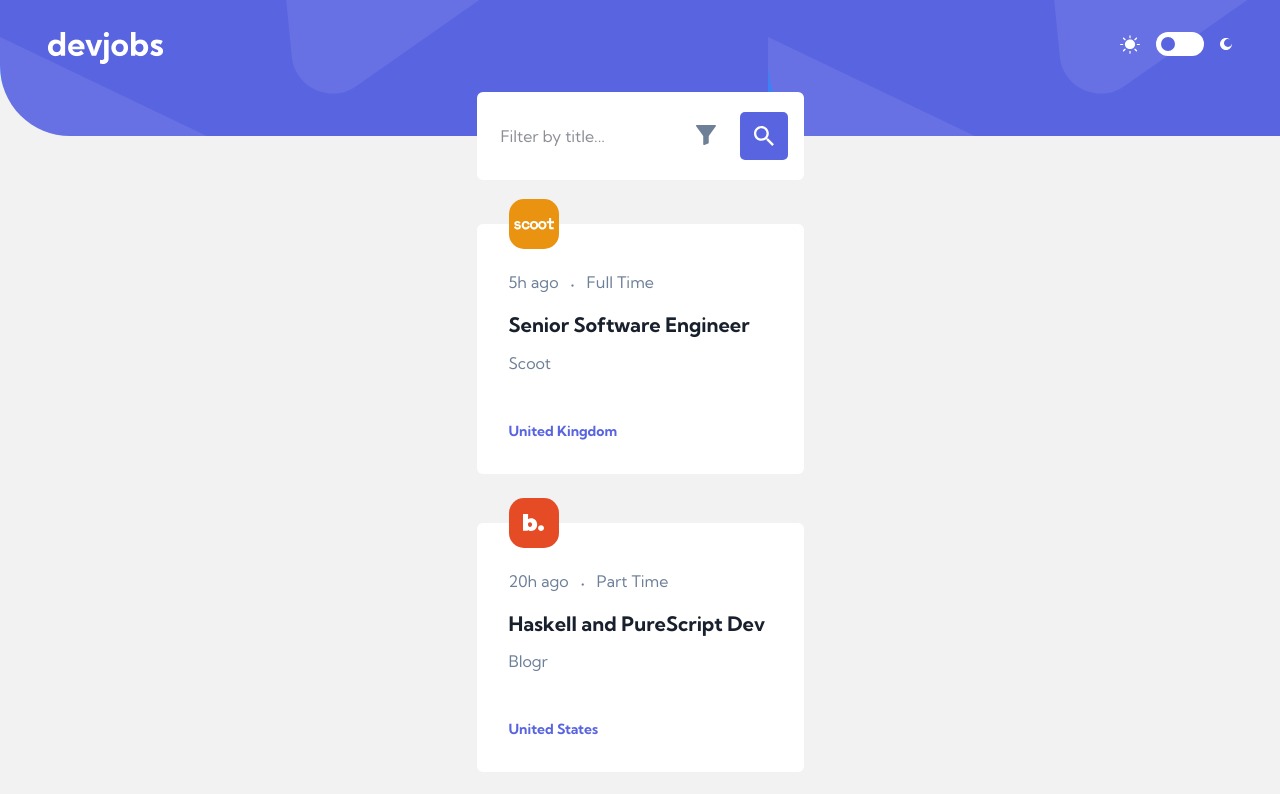
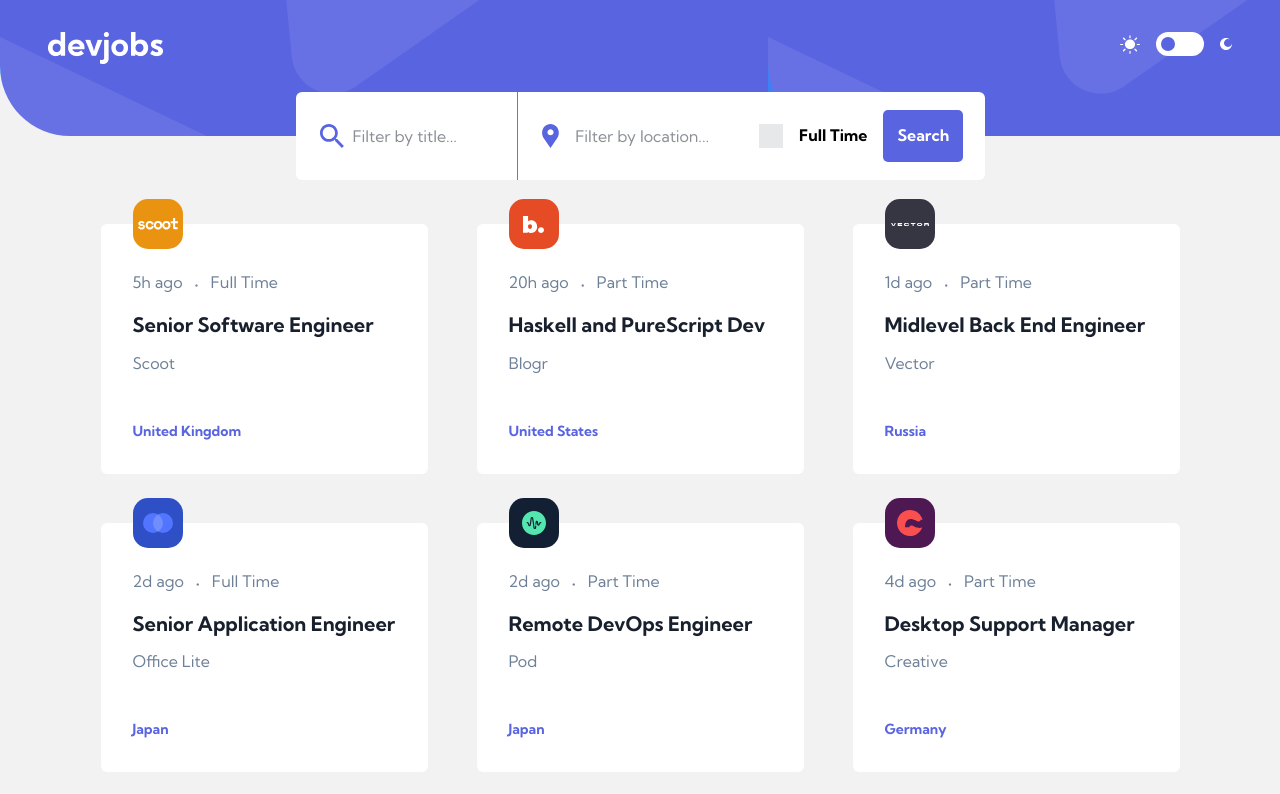
Before and after one commit to lukannozadze/devjobs-web-app, a React (Vite) app: page / in a window 1280 px wide. Shown: the top 794 px of the page. Built offline with nearby package versions, Linux system fonts and the light colour scheme.

Commit message:
finished: filter section responsive styling

```diff
--- a/src/App.tsx
+++ b/src/App.tsx
@@ -42,6 +42,7 @@ function App() {
         <LandingPage
           setIsFilterClicked={setIsFilterClicked}
           modalState={modalState}
+          setModalState={setModalState}
           setActive={setActive}
           isDark={isDark}
         />
--- a/src/Components/Landing/Filter.tsx
+++ b/src/Components/Landing/Filter.tsx
@@ -1,19 +1,30 @@
+import BlueSearchIcon from "../../UI/BlueSearchIcon";
 import FilterIcon from "../../UI/FilterIcon";
+import LocationIcon from "../../UI/LocationIcon";
 import SearchIcon from "../../UI/SearchIcon";
 import { useState, useEffect } from "react";
-
-interface Inputs {
-  filter: string;
-}
+import { useMediaQuery } from "react-responsive";
+import CorrectIcon from "../../UI/CorrectIcon";
 const Filter = (props: {
   setIsFilterClicked: (isFilterClicked: boolean) => void;
   setFilterByTitleValue: (filterByTitleValue: string) => void;
   setIsClicked: (isClicked: boolean) => void;
   setIsEmpty: (isEmpty: boolean) => void;
+  modalState: {
+    locationValue: string;
+    isChecked: boolean;
+    isSubmitted: boolean;
+  };
   isDark: boolean;
+  setModalState: (modalState: {
+    locationValue: string;
+    isChecked: boolean;
+    isSubmitted: boolean;
+  }) => void;
 }) => {
   const [TitleVal, setTitleVal] = useState<string>("");
 
+  const isTabletOrMobile = useMediaQuery({ query: "(min-width: 768px)" });
   useEffect(() => {
     if (TitleVal !== "") {
       props.setFilterByTitleValue(TitleVal);
@@ -21,13 +32,18 @@ const Filter = (props: {
   }, [TitleVal]);
   return (
     <form id="filter-form" className="flex justify-center -translate-y-[50%]">
-      <div className="w-[327px] relative">
+      <div className="w-[327px] relative md:w-[689px] md:flex ">
+        {isTabletOrMobile && (
+          <div className="absolute top-[32px] left-6">
+            <BlueSearchIcon />
+          </div>
+        )}
         <input
-          className={`py-[32px] w-[100%] pl-6 rounded-md outline-none placeholder:text-base placeholder:leading-[19.84px] placeholder:font-kumbh  ${
+          className={`py-[32px] w-[100%] pl-6 md:pl-[57px] rounded-md outline-none placeholder:text-base placeholder:leading-[19.84px] placeholder:font-kumbh  ${
             props.isDark
-              ? "bg-[#19202D] placeholder:text-[white] placeholder:text-opacity-50 text-white"
+              ? "bg-[#19202D] placeholder:text-white placeholder:text-opacity-50 text-white "
               : "placeholder:text-[#19202D] placeholder:opacity-50"
-          } duration-500`}
+          } duration-500 md:w-[32.2%] md:rounded-br-none md:rounded-tr-none`}
           type="text"
           placeholder="Filter by title..."
           onChange={(e) => {
@@ -39,14 +55,84 @@ const Filter = (props: {
             setTitleVal(e.target.value);
           }}
         />
+        {isTabletOrMobile && <div className="bg-[#6E8098] w-[1px]"></div>}
+        {isTabletOrMobile && (
+          <div className="w-[67.7%] flex">
+            <div className="w-[91%] flex relative">
+              <div className="absolute top-[32px] left-6">
+                <LocationIcon />
+              </div>
+              <input
+                id="filter-modal-input"
+                type="text"
+                placeholder="Filter by location..."
+                className={`w-[100%] py-[32px] pl-[57px] outline-none placeholder:text-base placeholder:leading-[19.84px]  placeholder:opacity-50  ${
+                  props.isDark
+                    ? "bg-[#19202D] placeholder:text-white placeholder:text-opacity-50 text-white duration-500"
+                    : "bg-white placeholder:text-[#19202D] duration-500"
+                }`}
+              />
+            </div>
+            <div className="bg-[#6E8098] w-[1px]"></div>
+            <div
+              onClick={() =>
+                props.setModalState({
+                  ...props.modalState,
+                  isChecked: !props.modalState.isChecked,
+                })
+              }
+              id="filter-modal-checkbox-container"
+              className={`flex items-center self-start pl-6 gap-4 py-[18px] w-full rounded-tr-md rounded-br-md  ${
+                props.isDark ? "bg-[#19202D] " : "bg-white"
+              } duration-500`}
+            >
+              <div
+                id="filter-modal-checkbox"
+                className={`w-6 h-6 ${
+                  !props.modalState.isChecked
+                    ? "bg-[#19202D] opacity-10 "
+                    : "bg-[#5964E0]  "
+                } flex justify-center items-center ${
+                  props.isDark && !props.modalState.isChecked
+                    ? "bg-white bg-opacity-10 "
+                    : ""
+                }`}
+              >
+                {props.modalState.isChecked && (
+                  <CorrectIcon setModalState={props.setModalState} />
+                )}
+              </div>
+              <span
+                id="filter-modal-contract"
+                className={`${
+                  props.isDark ? "text-white" : ""
+                } text-base leading-[19.84px] font-bold`}
+              >
+                Full Time
+              </span>
+              <button
+                onClick={() => {
+                  props.setModalState({
+                    ...props.modalState,
+                    isSubmitted: true,
+                  });
+                }}
+                className="w-[80px] bg-[#5964E0] py-4 text-base leading-[19.84px] text-white font-bold rounded-[5px]  "
+                id="filter-modal-btn"
+              >
+                Search
+              </button>
+            </div>
+          </div>
+        )}
 
         <FilterIcon
           setIsFilterClicked={props.setIsFilterClicked}
-          class="absolute top-[33px] right-[88px] z-0"
+          class="absolute top-[33px] right-[88px] z-0 md:hidden"
           isDark={props.isDark}
         />
         <SearchIcon
-          class="absolute top-5 right-4"
+          class="absolute top-5 right-4 md:hidden"
           setIsClicked={props.setIsClicked}
           inputVal={TitleVal}
         />
--- a/src/Pages/LandingPage.tsx
+++ b/src/Pages/LandingPage.tsx
@@ -11,6 +11,11 @@ const LandingPage = (props: {
     isChecked: boolean;
     isSubmitted: boolean;
   };
+  setModalState: (modalState: {
+    locationValue: string;
+    isChecked: boolean;
+    isSubmitted: boolean;
+  }) => void;
 }) => {
   const [filterByTitleValue, setFilterByTitleValue] = useState<string>("");
   const [isClicked, setIsClicked] = useState<boolean>(false);
@@ -78,9 +83,11 @@ const LandingPage = (props: {
         setFilterByTitleValue={setFilterByTitleValue}
         setIsClicked={setIsClicked}
         setIsEmpty={setIsEmpty}
+        setModalState={props.setModalState}
+        modalState={props.modalState}
         isDark={props.isDark}
       />
-      <div className="flex flex-col items-center gap-[49px]">
+      <div className="flex flex-col items-center gap-[49px] md:flex-row md:flex-wrap md:justify-center">
         {filteredArr.map((item) => {
           return (
             <JobWindow
--- /dev/null
+++ b/src/UI/BlueSearchIcon.tsx
@@ -0,0 +1,19 @@
+const BlueSearchIcon = () => {
+  return (
+    <svg
+      width="24"
+      height="24"
+      viewBox="0 0 24 24"
+      fill="none"
+      xmlns="http://www.w3.org/2000/svg"
+    >
+      <path
+        fillRule="evenodd"
+        clipRule="evenodd"
+        d="M16.024 15.0588H17.1123L23.9435 21.9037L21.9037 23.9435L15.0588 17.1123V16.0308L14.6824 15.6544C13.1286 16.9891 11.1093 17.7968 8.89842 17.7968C3.98374 17.7968 0 13.8131 0 8.89842C0 3.98374 3.98381 0 8.89842 0C13.813 0 17.7968 3.98374 17.7968 8.89842C17.7968 11.1093 16.9891 13.1286 15.6475 14.6824L16.024 15.0588ZM2.73799 8.89842C2.73799 12.3003 5.49651 15.0588 8.89842 15.0588C12.3003 15.0588 15.0588 12.3003 15.0588 8.89842C15.0588 5.49651 12.3003 2.73799 8.89842 2.73799C5.49651 2.73799 2.73799 5.49651 2.73799 8.89842Z"
+        fill="#5964E0"
+      />
+    </svg>
+  );
+};
+export default BlueSearchIcon;
--- a/src/UI/ModeToggler.tsx
+++ b/src/UI/ModeToggler.tsx
@@ -1,10 +1,7 @@
-import { useEffect, useState } from "react";
-
 const ModeToggler = (props: {
   setIsDark: (isDark: boolean) => void;
   isDark: boolean;
 }) => {
-  const [cx, setCx] = useState<number>(12);
   const { isDark, setIsDark } = props;
 
   return (
```
